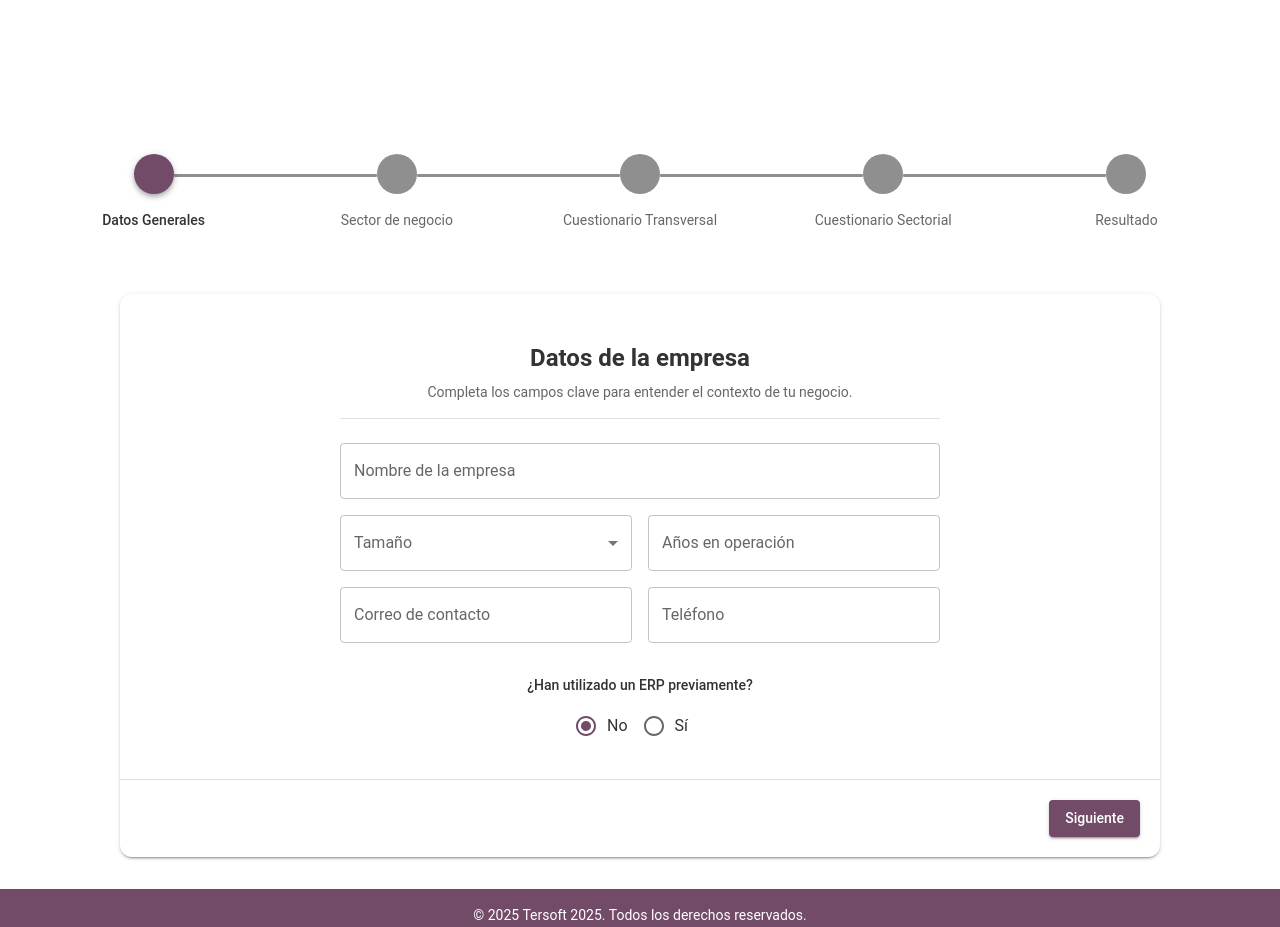
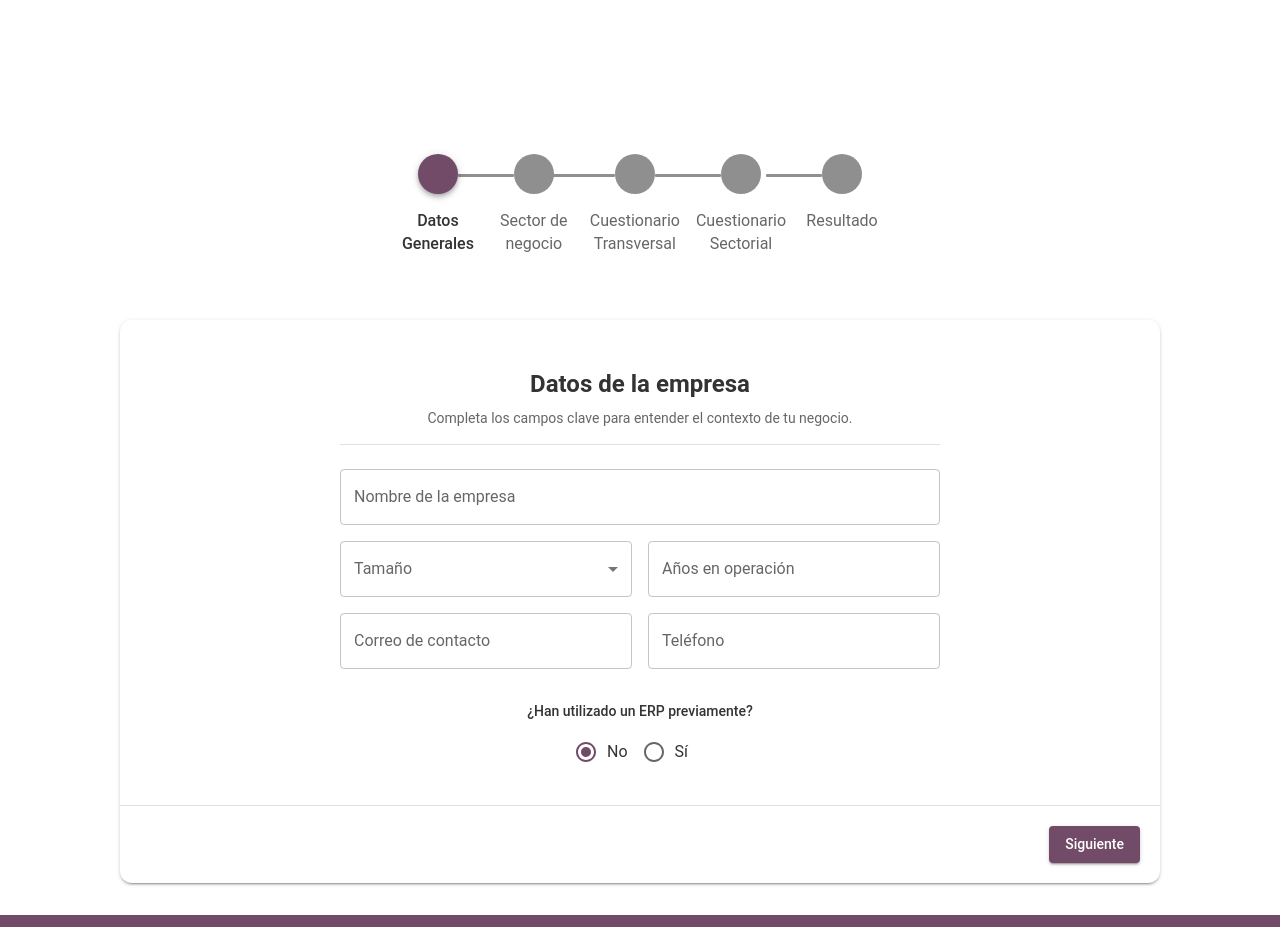
Before and after one commit to yahirdev13/erp-form, a Next.js app: page / in a window 1280 px wide. Shown: the part 2900-3827 px from the top of the page. Built offline with nearby package versions, Linux system fonts and the light colour scheme; some icons are missing.

Commit message:
feat: improve layout and responsiveness of NavBar and Stepper components

```diff
--- a/src/components/NavBar.js
+++ b/src/components/NavBar.js
@@ -66,6 +66,7 @@ export default function NavBar() {
               borderRadius: 2,
               px: 3,
               ml: 2,
+              mt: { xs: 2, sm: 0 }, // margen superior solo en móvil
             }}
             component={Link}
             href="#cuestionario"
--- a/src/components/Stepper.js
+++ b/src/components/Stepper.js
@@ -54,6 +54,10 @@ const SolidStepIconRoot = styled("div")(({ theme, ownerState }) => ({
   ...(ownerState.completed && {
     backgroundColor: theme.palette.primary.main,
   }),
+  [theme.breakpoints.down("sm")]: {
+    width: 28,
+    height: 28,
+  },
 }));
 
 function SolidStepIcon(props) {
@@ -91,11 +95,39 @@ const steps = [
 
 function StepperWrapper({ activeStep }) {
   return (
+    <div
+      style={{
+        width: "100%",
+        display: "flex",
+        justifyContent: "center",
+        boxSizing: "border-box",
+        marginBottom: 8,
+      }}
+    >
       <Stepper
         alternativeLabel
         activeStep={activeStep}
         connector={<SolidConnector />}
-      sx={{ py: 3 }}
+        sx={{
+          py: { xs: 1, sm: 3 },
+          width: { xs: "100%", sm: "auto" },
+          maxWidth: 500,
+          margin: "0 auto",
+          ".MuiStepLabel-label": {
+            fontSize: { xs: "0.70rem", sm: "1rem" },
+            marginTop: { xs: 0.5, sm: 1 },
+            textAlign: "center",
+            whiteSpace: "normal",
+            maxWidth: { xs: 80, sm: "none" },
+            overflow: "visible",
+            textOverflow: "unset",
+            display: "block",
+          },
+          ".MuiStepIcon-root": {
+            width: { xs: 28, sm: 40 },
+            height: { xs: 28, sm: 40 },
+          },
+        }}
       >
         {steps.map((label) => (
           <Step key={label}>
@@ -103,6 +135,7 @@ function StepperWrapper({ activeStep }) {
           </Step>
         ))}
       </Stepper>
+    </div>
   );
 }
 
```
Lines whose indentation alone changed are shown as unchanged.
